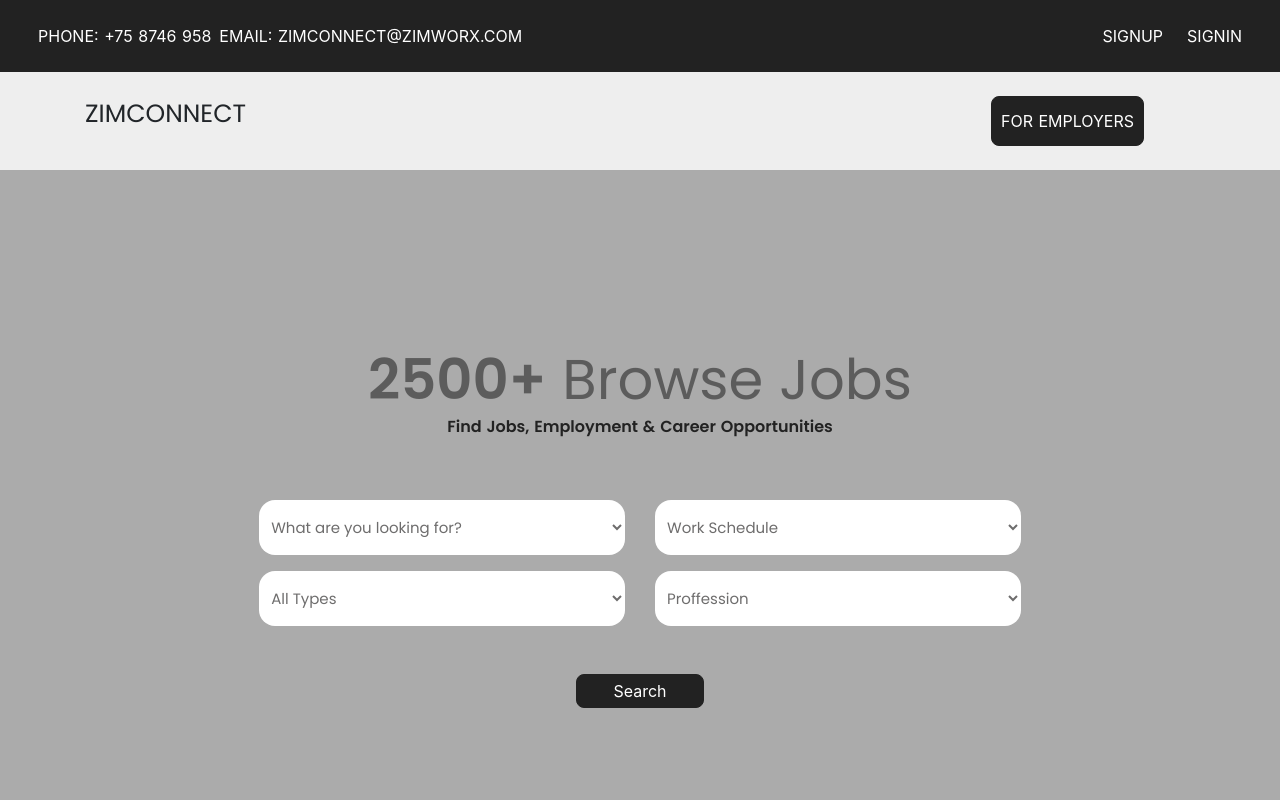
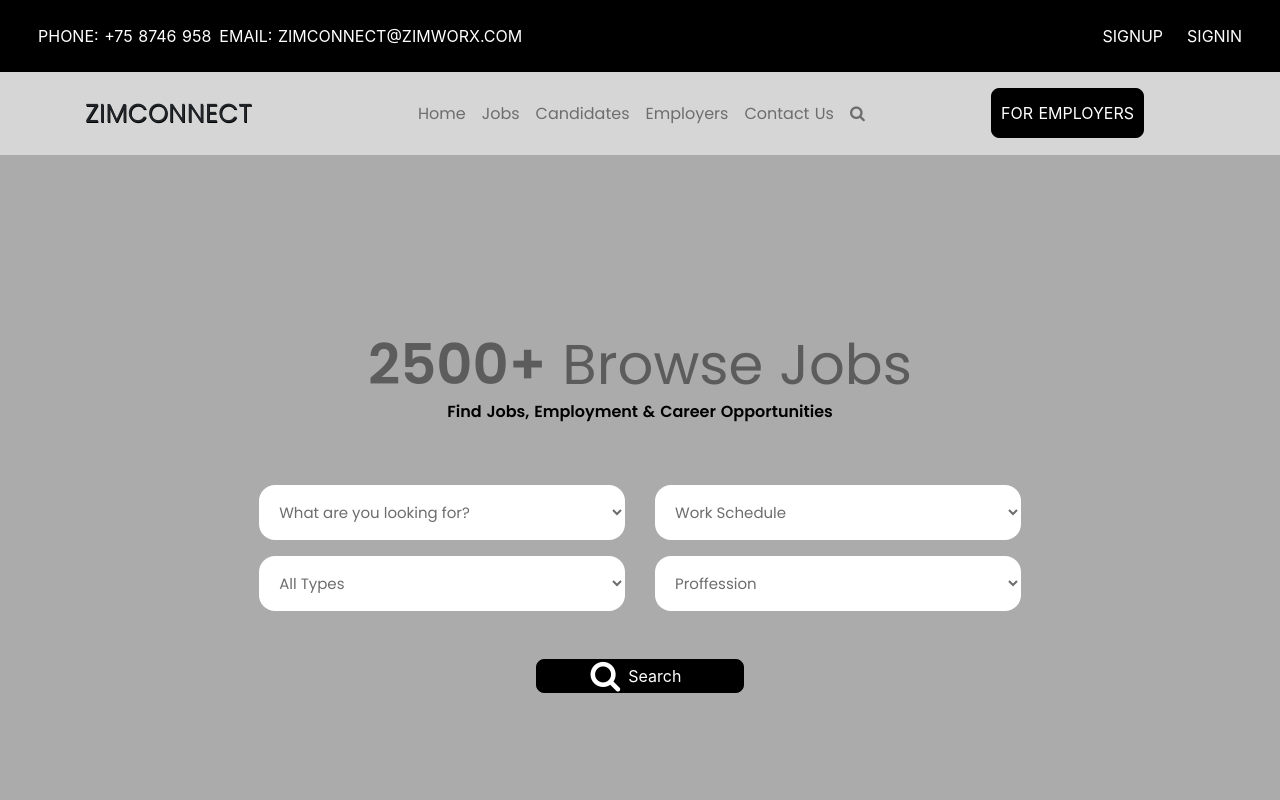
Before and after one commit to IamTinashe/zimConnect, a Nuxt app: page / in a window 1280 px wide. Shown: the top 800 px of the page. Built offline with nearby package versions, Linux system fonts and the light colour scheme.

Commit message:
adds_navbar

```diff
--- a/assets/scss/_colors.scss
+++ b/assets/scss/_colors.scss
@@ -1,5 +1,5 @@
 $white: #FFFFFF !default;
-$black: #222222 !default;
+$black: #000000 !default;
 $gray: #5C5C5C !default;
 $blue: #1665D8 !default;
 $sky-blue: #CAD3E3 !default;
@@ -18,7 +18,7 @@ $red: #B2081D;
 
 $gray-5: #F5F8FF;
 $gray-10: #eeeeee;
-$gray-20: #c9c9c9;
+$gray-20: #d6d6d6;
 $gray-30: #ababab;
 $gray-40: #878787;
 $gray-60: #6e6d6d;
--- a/assets/scss/_typography.scss
+++ b/assets/scss/_typography.scss
@@ -1,7 +1,7 @@
 .title {
   font-family: 'Poppins', sans-serif;
   font-weight: 500;
-  font-size: 25px;
+  font-size: 26px;
   line-height: 35px;
 }
 
@@ -68,3 +68,7 @@ h4, .section-header {
   font-weight: 700;
   line-height: 21px;
 }
+
+.text-shadow{
+  text-shadow: .5px .5px $black;
+}
--- a/assets/scss/_utilities.scss
+++ b/assets/scss/_utilities.scss
@@ -22,3 +22,7 @@
     cursor: pointer;
   }
 }
+
+.display-inline{
+  display: inline;
+}
--- a/components/Header.vue
+++ b/components/Header.vue
@@ -13,13 +13,22 @@
         </div>
       </div>
     </div>
-    <div class="container-fluid bgColor-gray-10 py-4">
+    <div class="container-fluid bgColor-gray-20 py-3">
       <div class="container">
         <div class="row justify-content-md-center">
           <div class="col-md-3">
-            <h1 CLASS="title">ZIMCONNECT</h1>
+            <h1 class="title text-shadow mt-2">ZIMCONNECT</h1>
           </div>
-          <div class="col-md-6"></div>
+          <div class="col-md-6">
+            <ul class="Color-gray-60 body-detail mt-3">
+              <li class="display-inline mx-2">Home</li>
+              <li class="display-inline mx-2">Jobs</li>
+              <li class="display-inline mx-2">Candidates</li>
+              <li class="display-inline mx-2">Employers</li>
+              <li class="display-inline mx-2">Contact Us</li>
+              <li class="display-inline mx-2"><i class="fa fa-search"></i></li>
+            </ul>
+          </div>
           <div class="col-md-3">
             <div class="button button-primary button-semi-pill contracted">
               FOR EMPLOYERS
--- a/nuxt.config.js
+++ b/nuxt.config.js
@@ -15,7 +15,8 @@ module.exports = {
       { rel: 'icon', type: 'image/x-icon', href: '/favicon.ico' },
       { rel: "stylesheet", type: "text/css", href: "https://stackpath.bootstrapcdn.com/bootstrap/4.2.1/css/bootstrap.min.css" },
       { rel: "preconnect", href: "https://fonts.gstatic.com" },
-      { rel: "stylesheet", href: "https://fonts.googleapis.com/css2?family=Poppins:wght@400;600;900&display=swap" }
+      { rel: "stylesheet", href: "https://fonts.googleapis.com/css2?family=Poppins:wght@400;600;900&display=swap" },
+      { rel: "stylesheet", href: "https://stackpath.bootstrapcdn.com/font-awesome/4.7.0/css/font-awesome.min.css" }
     ],
     script: [
       { src: 'https://cdnjs.cloudflare.com/ajax/libs/popper.js/1.14.6/umd/popper.min.js' },
--- a/pages/index.vue
+++ b/pages/index.vue
@@ -15,26 +15,27 @@
                 <form class="form">
                   <div class="row justify-content-md-center pb-5">
                     <div class="col-md-5">
-                      <select class="select feature-paragraph Color-gray-60 mb-3">
+                      <select class="px-3 select feature-paragraph Color-gray-60 mb-3">
                         <option>What are you looking for?</option>
                       </select>
-                      <select class="select feature-paragraph Color-gray-60">
+                      <select class="px-3 select feature-paragraph Color-gray-60">
                         <option>All Types</option>
                       </select>
                     </div>
                     <div class="col-md-5">
-                      <select class="select feature-paragraph Color-gray-60 mb-3">
+                      <select class="px-3 select feature-paragraph Color-gray-60 mb-3">
                         <option>Work Schedule</option>
                       </select>
-                      <select class="select feature-paragraph Color-gray-60">
+                      <select class="px-3 select feature-paragraph Color-gray-60">
                         <option>Proffession</option>
                       </select>
                     </div>
                   </div>
                   <div class="row pb-5 justify-content-md-center">
-                    <div class="col-md-2">
-                      <div class="button button-primary button-semi-pill py-1">
-                        Search
+                    <div class="col-md-3">
+                      <div class="button button-primary button-semi-pill py-0">
+                        <i class="fa fa-search fa-2x Color-white"></i>
+                        <span class="px-2">Search</span>
                       </div>
                     </div>
                   </div>
```
